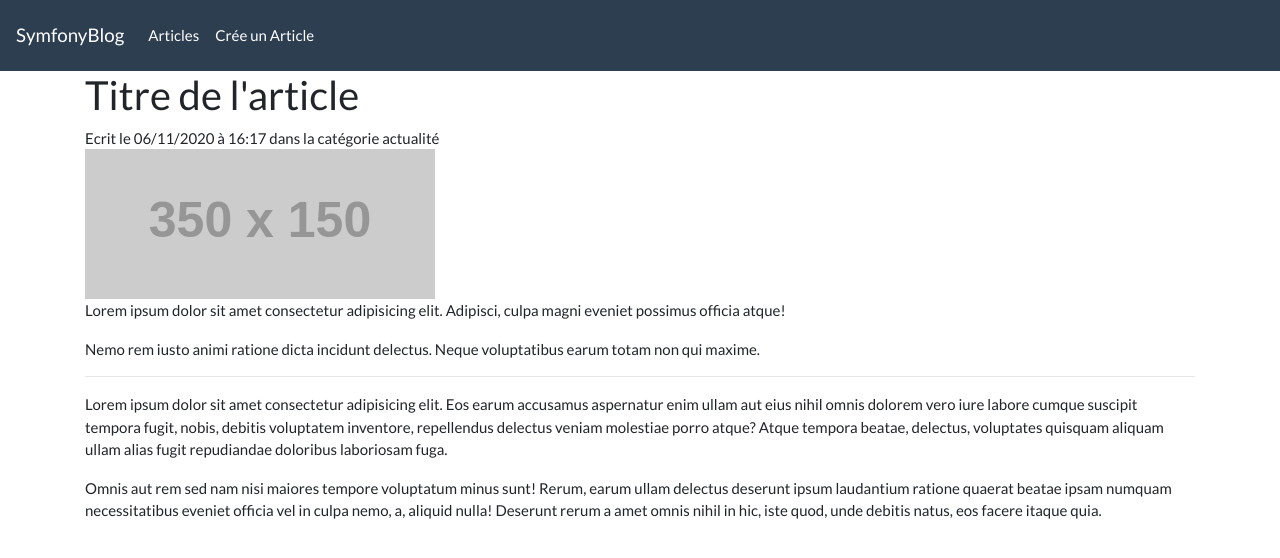
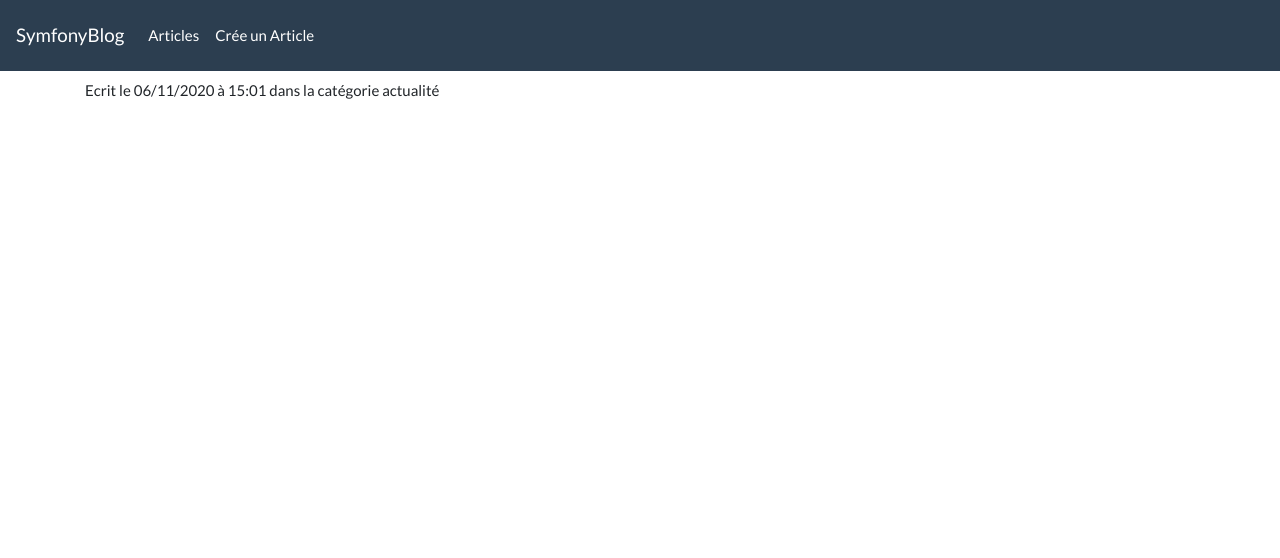
Before and after one commit to ChahiBen/BlogApp, a Symfony app: template myBog/templates/blog/show.html.twig in a window 1280 px wide. Shown: the top 558 px of the page. Run offline with Twig, Linux system fonts and the light colour scheme; the template is opened without the code that fills it, so the values that code supplies are empty; grey boxes labelled with a size stand in for pictures from a placeholder-image service; some libraries are stand-ins or nearby versions.

Commit message:
Article bien mis
mise de tout les articles avec le lien vers lire plus fonctionnel

```diff
--- a/myBog/templates/blog/index.html.twig
+++ b/myBog/templates/blog/index.html.twig
@@ -7,11 +7,12 @@
         {% for article in articles %}
             <article>
                 <h2>{{ article.title }}</h2>
-                <div class="metadata">Ecrit le {{ article.createdAt|date('d/m/Y') }} à {{ article.createdAt|date('H:i') }} dans la catégorie actualité</div>
+                <div class="metadata">Ecrit le {{ article.createdAt|date('d/m/Y') }} à
+                {{ article.createdAt|date('H:i') }} dans la catégorie actualité</div>
                 <div class="content">
                     <img src="{{ article.image }}" alt="">
                     {{ article.content|raw }}
-                    <a href="{{ path('blog_show') }}" class="btn btn-primary">lire la suite</a>
+                    <a href="{{ path('blog_show', {'id' : article.id}) }}" class="btn btn-primary">lire la suite</a>
                 </div>
             </article>
         {% endfor %}
--- a/myBog/templates/blog/show.html.twig
+++ b/myBog/templates/blog/show.html.twig
@@ -4,24 +4,12 @@
 
 {% block body %}
     <article>
-            <h2>Titre de l'article</h2>
-            <div class="metadata">Ecrit le 06/11/2020 à 16:17 dans la catégorie actualité</div>
+            <h2>{{ article.title }}</h2>
+            <div class="metadata">Ecrit le {{ article.createdAt|date('d/m/Y') }} à
+            {{ article.createdAt|date('H:i') }} dans la catégorie actualité</div>
             <div class="content">
-                <img src="http://placehold.it/350x150" alt="">
-                <p>Lorem ipsum dolor sit amet consectetur adipisicing elit. Adipisci, culpa magni
-                eveniet possimus officia atque!</p>
-                <p>Nemo rem iusto animi ratione dicta incidunt delectus. Neque voluptatibus earum
-                totam non qui maxime.</p>
-                <hr>
-                <p>Lorem ipsum dolor sit amet consectetur adipisicing elit. Eos earum accusamus
-                aspernatur enim ullam aut eius nihil omnis dolorem vero iure labore cumque suscipit
-                tempora fugit, nobis, debitis voluptatem inventore, repellendus delectus veniam
-                molestiae porro atque? Atque tempora beatae, delectus, voluptates quisquam aliquam
-                ullam alias fugit repudiandae doloribus laboriosam fuga.</p>
-                <p>Omnis aut rem sed nam nisi maiores tempore voluptatum minus sunt! Rerum, earum ullam
-                delectus deserunt ipsum laudantium ratione quaerat beatae ipsam numquam necessitatibus
-                eveniet officia vel in culpa nemo, a, aliquid nulla! Deserunt rerum a amet omnis nihil
-                in hic, iste quod, unde debitis natus, eos facere itaque quia.</p>
+                <img src="{{ article.image }}" alt="">
+                {{ article.content|raw }}
             </div>
         </article>
 
```
Also changed, not shown: myBog/src/Controller/BlogController.php (+8 -3 lines).
